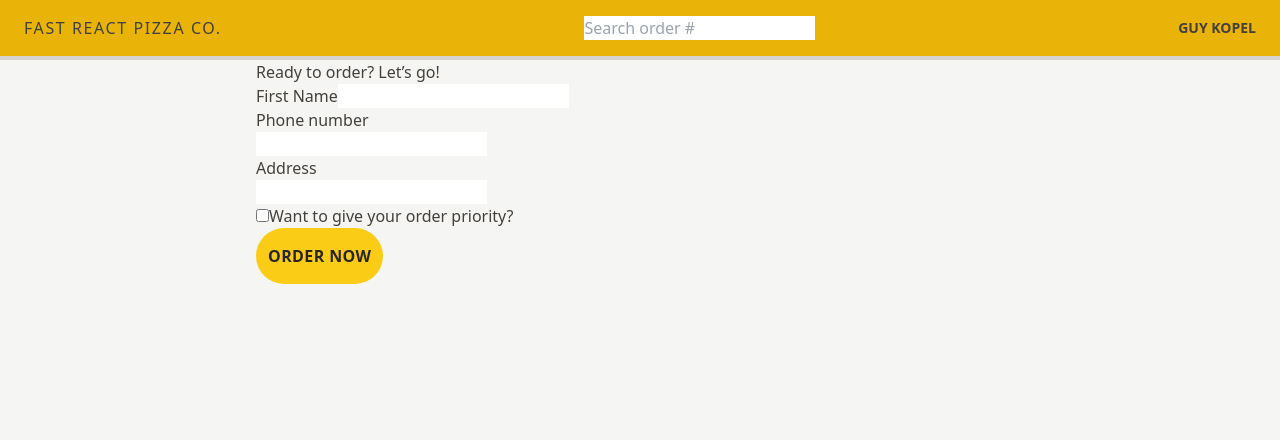
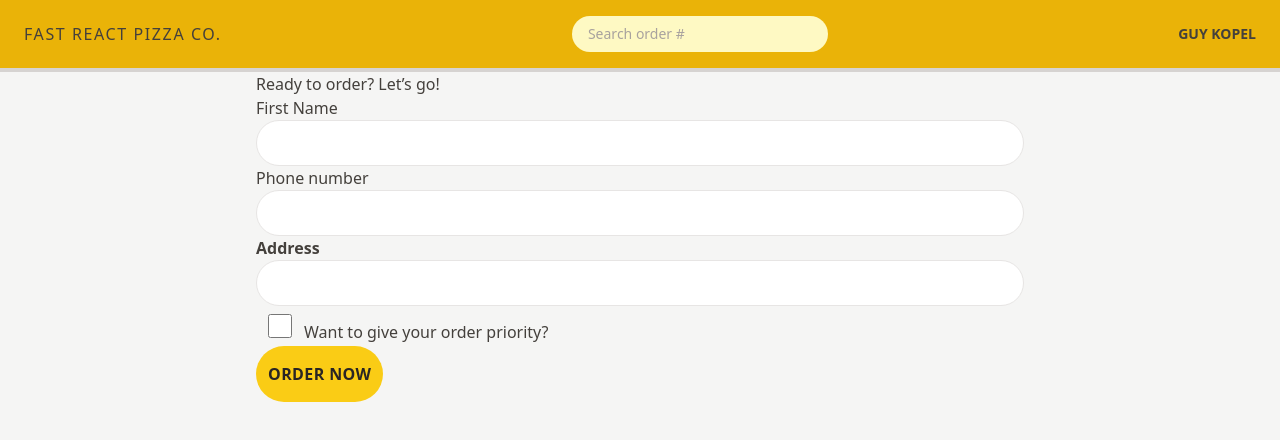
Before and after one commit to GuyKopel1568/Fast-react-pizza, a React (Vite) app: page /order/new in a window 1280 px wide. Shown: the top 440 px of the page. Built offline with nearby package versions, Linux system fonts and the light colour scheme.

Commit message:
Reusing styles with @apply

```diff
--- a/src/features/order/CreateOrder.jsx
+++ b/src/features/order/CreateOrder.jsx
@@ -48,26 +48,27 @@
       <Form method="POST">
         <div>
           <label>First Name</label>
-          <input type="text" name="customer" required />
+          <input type="text" name="customer" required className="input" />
         </div>
 
         <div>
           <label>Phone number</label>
           <div>
-            <input type="tel" name="phone" required />
+            <input type="tel" name="phone" required className="input" />
           </div>
           {formErrors?.phone && <p>{formErrors.phone}</p>}
         </div>
 
         <div>
-          <label>Address</label>
+          <label className="font-semibold">Address</label>
           <div>
-            <input type="text" name="address" required />
+            <input type="text" name="address" required className="input" />
           </div>
         </div>
 
         <div>
           <input
+            className="mx-3 my-2 h-6 w-6 accent-yellow-400 focus:ring focus:ring-yellow-400 focus:ring-offset-2"
             type="checkbox"
             name="priority"
             id="priority"
--- a/src/features/order/SearchOrder.jsx
+++ b/src/features/order/SearchOrder.jsx
@@ -1,14 +1,14 @@
-import { useState } from 'react';
-import { useNavigate } from 'react-router-dom';
+import { useState } from "react";
+import { useNavigate } from "react-router-dom";
 
 function SearchOrder() {
-  const [query, setQuery] = useState('');
+  const [query, setQuery] = useState("");
   const navigate = useNavigate();
 
   function handleSubmit(e) {
     e.preventDefault();
     navigate(`/order/${query}`);
-    setQuery('');
+    setQuery("");
   }
 
   return (
@@ -17,6 +17,7 @@
         placeholder="Search order #"
         value={query}
         onChange={(e) => setQuery(e.target.value)}
+        className="w-28 rounded-full bg-yellow-100 px-4 py-2 text-sm transition-all duration-300 placeholder:text-stone-400 focus:outline-none focus:ring focus:ring-yellow-700 focus:ring-opacity-50 sm:w-64 sm:focus:w-72"
       />
     </form>
   );
--- a/src/index.css
+++ b/src/index.css
@@ -2,19 +2,11 @@
 @tailwind components;
 @tailwind utilities;
 
-/* body {
-  font-family: system-ui, -apple-system, BlinkMacSystemFont, 'Segoe UI', Roboto,
-    Oxygen, Ubuntu, Cantarell, 'Open Sans', 'Helvetica Neue', sans-serif;
-  background-color: #f7f7f7;
-  color: #444;
+@layer components {
+  .input {
+    @apply w-full rounded-full border border-stone-200 px-4 py-2 text-sm transition-all duration-300 placeholder:text-stone-400 focus:outline-none focus:ring focus:ring-yellow-400 md:px-6 md:py-3;
+  }
 }
-
-.layout {
-  display: grid;
-  grid-template-rows: auto 1fr auto;
-  gap: 32px;
-  height: 100dvh;
-} */
 
 /* https://dev.to/afif/i-made-100-css-loaders-for-your-next-project-4eje */
 .loader {
```
